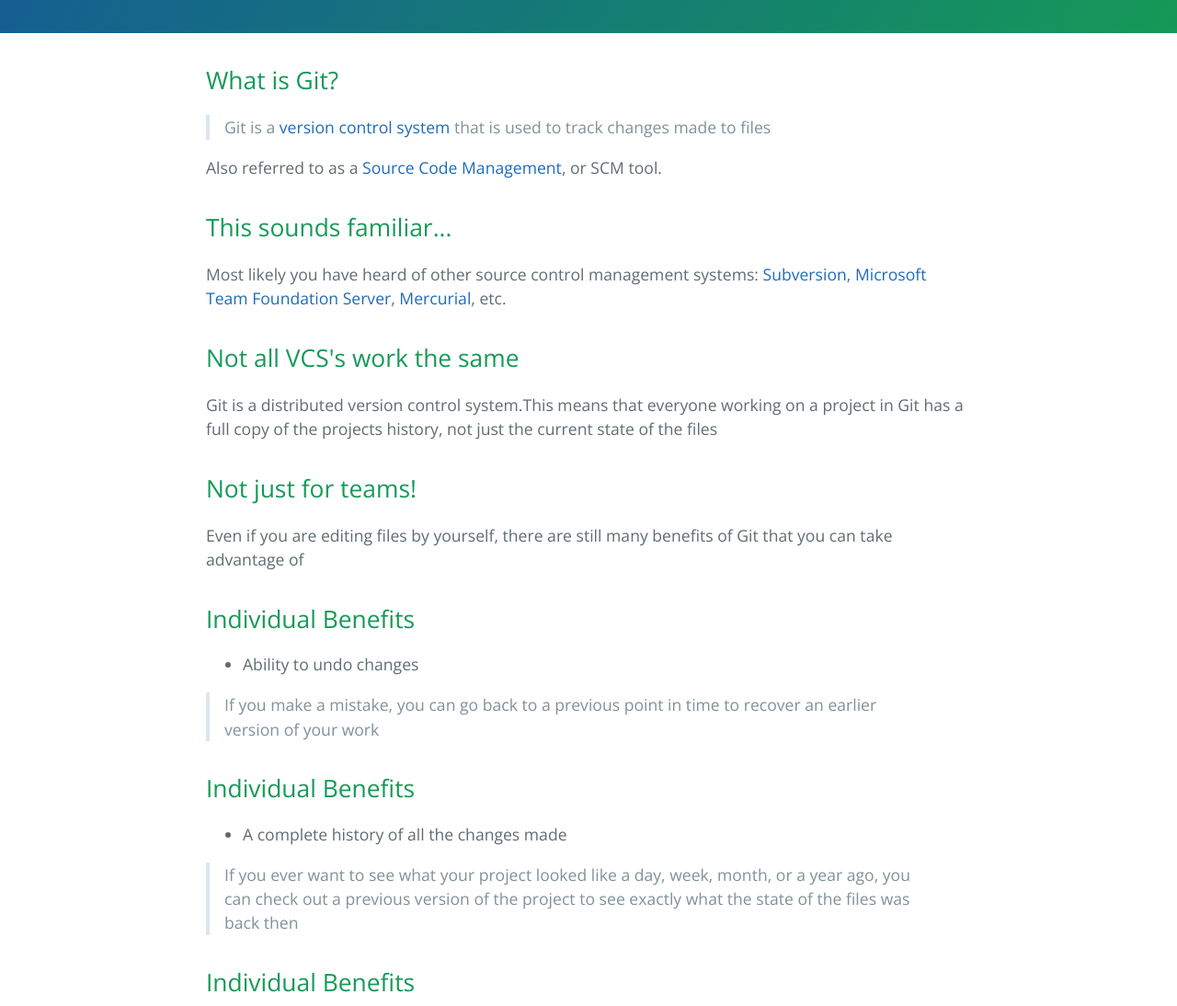
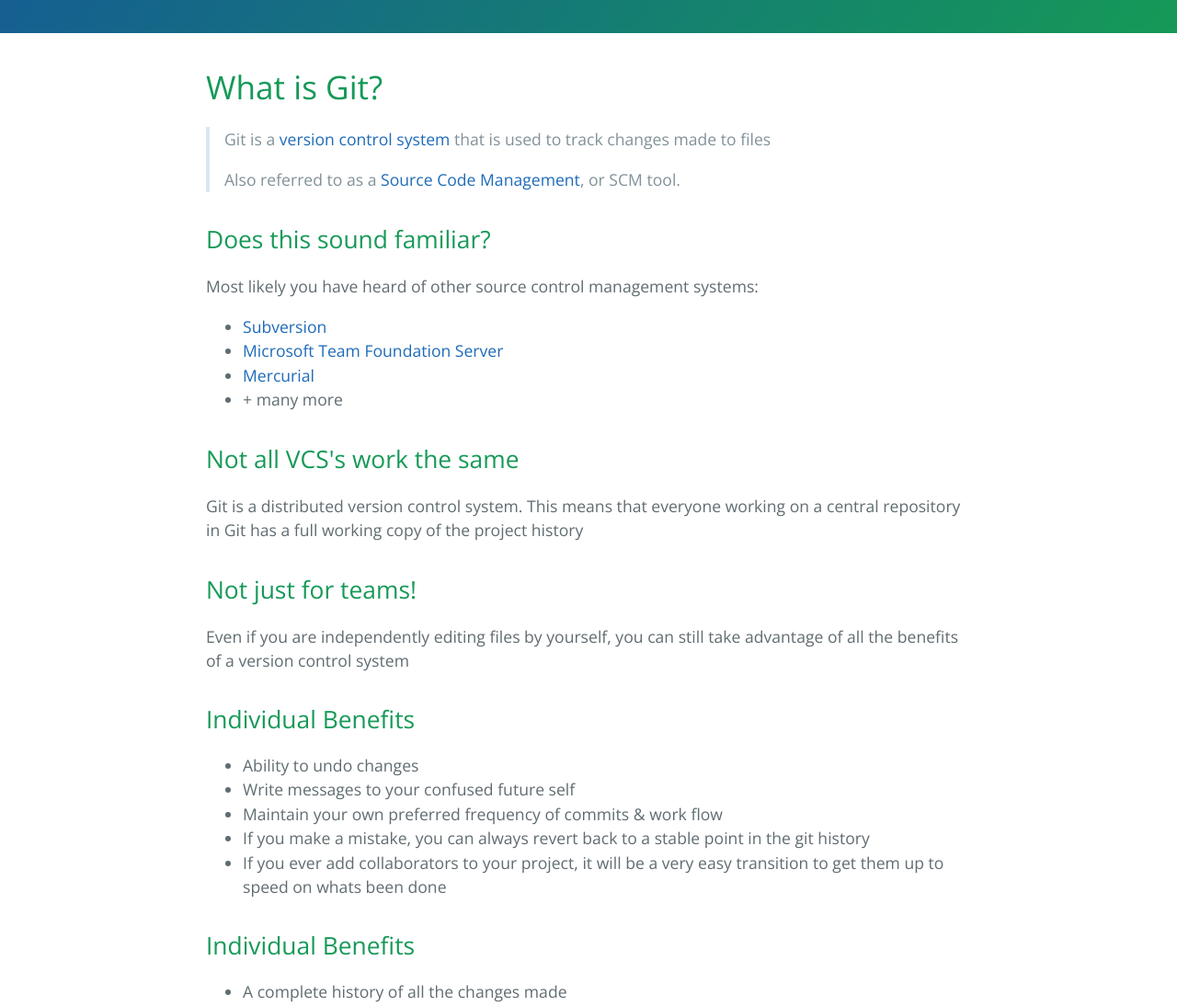
Before and after one commit to northDacoder/git-github, a plain HTML site: page index.html in a window 1280 px wide. Shown: the part 300-1394 px from the top of the page at 92% size. Drawn offline with nearby package versions, Linux system fonts and the light colour scheme.

```diff
--- a/index.html
+++ b/index.html
@@ -19,38 +19,47 @@
     </section>
 
     <section class="main-content">
-      <h2>
-<a id="what-is-git" class="anchor" href="#what-is-git" aria-hidden="true"><span class="octicon octicon-link"></span></a>What is Git?</h2>
+      <h1>
+<a id="what-is-git" class="anchor" href="#what-is-git" aria-hidden="true"><span class="octicon octicon-link"></span></a>What is Git?</h1>
 
-<blockquote>Git is a <a href="http://git-scm.com/book/en/v2/Getting-Started-About-Version-Control">version control system</a> that is used to track changes made to files</blockquote>
+<blockquote>
+<p>Git is a <a href="http://git-scm.com/book/en/v2/Getting-Started-About-Version-Control">version control system</a> that is used to track changes made to files</p>
 
 <p>Also referred to as a <a href="http://en.wikipedia.org/wiki/Revision_control">Source Code Management</a>, or SCM tool.</p>
+</blockquote>
 
 <h2>
-<a id="this-sounds-familiar" class="anchor" href="#this-sounds-familiar" aria-hidden="true"><span class="octicon octicon-link"></span></a>This sounds familiar...</h2>
+<a id="does-this-sound-familiar" class="anchor" href="#does-this-sound-familiar" aria-hidden="true"><span class="octicon octicon-link"></span></a>Does this sound familiar?</h2>
 
-<p>Most likely you have heard of other source control management systems: <a href="https://subversion.apache.org/">Subversion</a>, <a href="http://en.wikipedia.org/wiki/Team_Foundation_Server">Microsoft Team Foundation Server</a>, <a href="http://mercurial.selenic.com/">Mercurial</a>, etc.</p>
+<p>Most likely you have heard of other source control management systems: </p>
+
+<ul>
+<li><a href="https://subversion.apache.org/">Subversion</a></li>
+<li><a href="http://en.wikipedia.org/wiki/Team_Foundation_Server">Microsoft Team Foundation Server</a></li>
+<li><a href="http://mercurial.selenic.com/">Mercurial</a></li>
+<li>+ many more</li>
+</ul>
 
 <h2>
 <a id="not-all-vcss-work-the-same" class="anchor" href="#not-all-vcss-work-the-same" aria-hidden="true"><span class="octicon octicon-link"></span></a>Not all VCS's work the same</h2>
 
-<p>Git is a distributed version control system.This means that everyone working on a project in Git has a full copy of the projects history, not just the current state of the files</p>
+<p>Git is a distributed version control system. This means that everyone working on a central repository in Git has a full working copy of the project history</p>
 
 <h2>
 <a id="not-just-for-teams" class="anchor" href="#not-just-for-teams" aria-hidden="true"><span class="octicon octicon-link"></span></a>Not just for teams!</h2>
 
-<p>Even if you are editing files by yourself, there are still many benefits of Git that you can take advantage of</p>
+<p>Even if you are independently editing files by yourself, you can still take advantage of all the benefits of a version control system</p>
 
 <h2>
 <a id="individual-benefits" class="anchor" href="#individual-benefits" aria-hidden="true"><span class="octicon octicon-link"></span></a>Individual Benefits</h2>
 
 <ul>
 <li>Ability to undo changes</li>
+<li>Write messages to your confused future self</li>
+<li>Maintain your own preferred frequency of commits &amp; work flow</li>
+<li>If you make a mistake, you can always revert back to a stable point in the git history </li>
+<li>If you ever add collaborators to your project, it will be a very easy transition to get them up to speed on whats been done</li>
 </ul>
-
-<blockquote>
-<p>If you make a mistake, you can go back to a previous point in time to recover an earlier version of your work</p>
-</blockquote>
 
 <h2>
 <a id="individual-benefits-1" class="anchor" href="#individual-benefits-1" aria-hidden="true"><span class="octicon octicon-link"></span></a>Individual Benefits</h2>
```
Also changed, not shown: params.json (+1 -1 lines).
